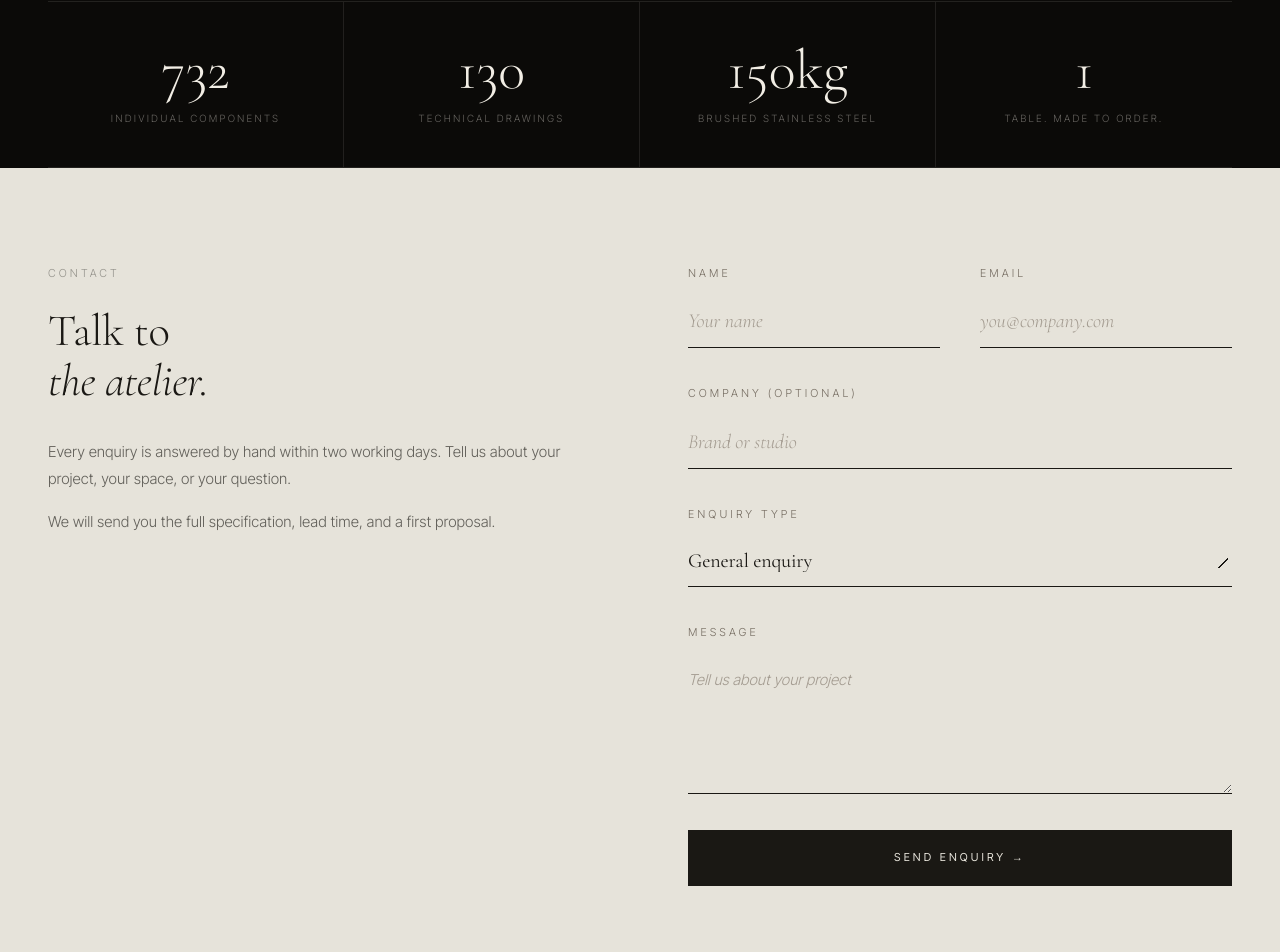
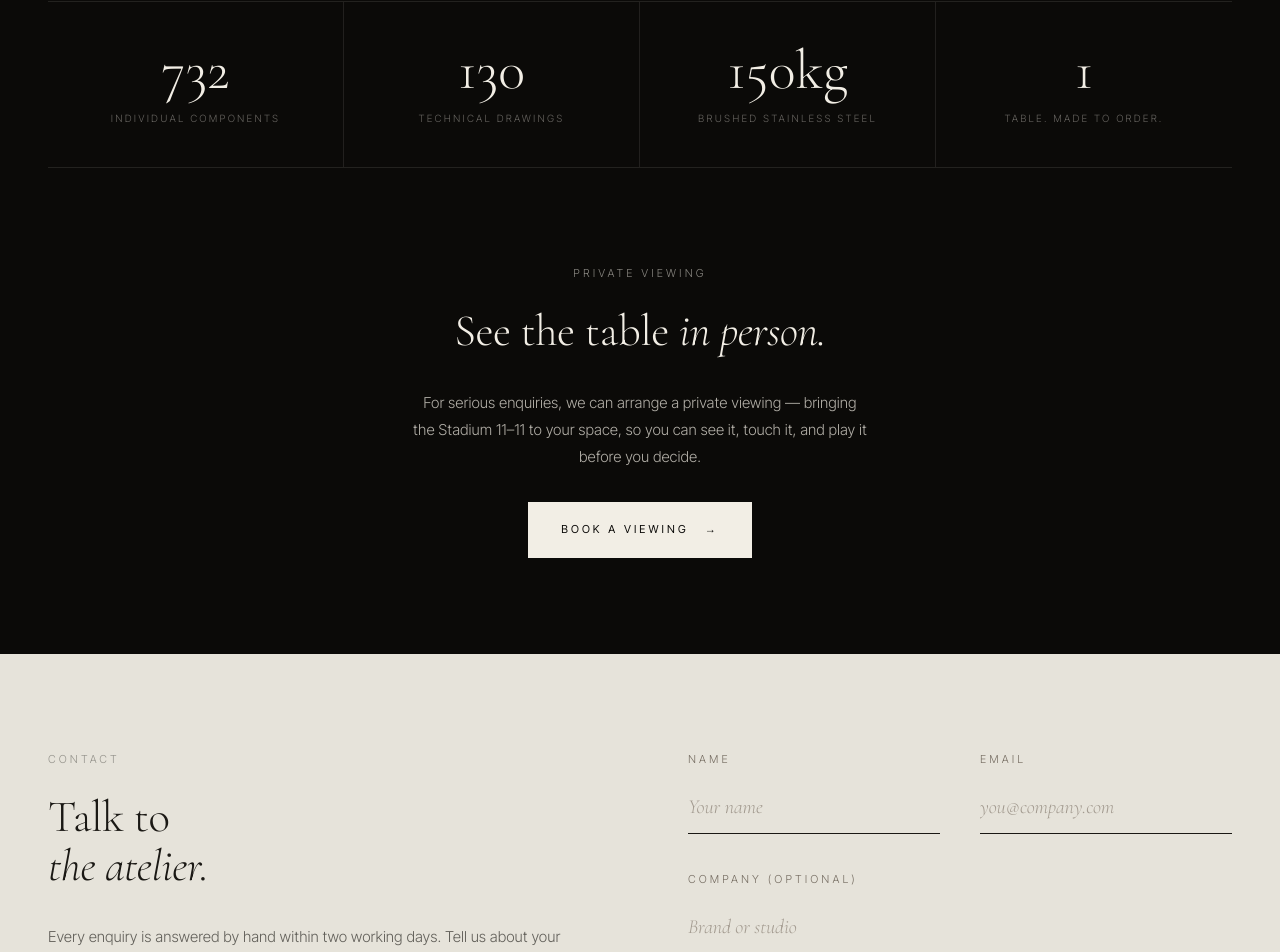
Before and after one commit to WoodooStadium/woodoo-stadium, a Next.js app: page /atelier in a window 1280 px wide. Shown: the part 3939-4891 px from the top of the page. Built offline with nearby package versions, Linux system fonts and the light colour scheme.

Commit message:
add private viewing / book-a-showcase section EN and DA

```diff
--- a/src/app/atelier/page.tsx
+++ b/src/app/atelier/page.tsx
@@ -159,6 +159,24 @@ export default function AtelierPage() {
         </div>
       </section>
 
+{/* Private viewing */}
+      <section style={{ background: "#0B0A08", padding: "96px 48px" }}>
+        <div style={{ maxWidth: "900px", margin: "0 auto", textAlign: "center" }}>
+          <span style={{ fontFamily: "Inter Tight, sans-serif", fontSize: "11px", letterSpacing: "0.28em", textTransform: "uppercase", color: "rgba(242,238,229,0.55)", display: "block", marginBottom: "24px" }}>PRIVATE VIEWING</span>
+          <h2 style={{ fontFamily: "Cormorant Garamond, serif", fontWeight: 300, fontSize: "clamp(32px, 3.5vw, 52px)", color: "#F2EEE5", lineHeight: 1.1, marginBottom: "32px" }}>See the table <em>in person.</em></h2>
+          <p style={{ fontFamily: "Inter Tight, sans-serif", fontSize: "15px", color: "rgba(242,238,229,0.72)", lineHeight: "1.8", maxWidth: "52ch", margin: "0 auto 32px" }}>
+            For serious enquiries, we can arrange a private viewing — bringing the Stadium 11–11 to your space, so you can see it, touch it, and play it before you decide.
+          </p>
+          <a
+            className="btn btn--filled-on-dark"
+            href="#contact"
+            style={{ justifyContent: "center" }}
+          >
+            Book a viewing <span className="arrow">→</span>
+          </a>
+        </div>
+      </section>
+
       {/* Contact */}
       <section style={{ background: "#E6E3DA", padding: "96px 48px" }} id="contact">
         <div style={{ maxWidth: "1400px", margin: "0 auto", display: "grid", gridTemplateColumns: "1fr 1fr", gap: "96px", alignItems: "start" }}>
```
Also changed, not shown: src/app/da/showroom/page.tsx (+19 -1 lines).
